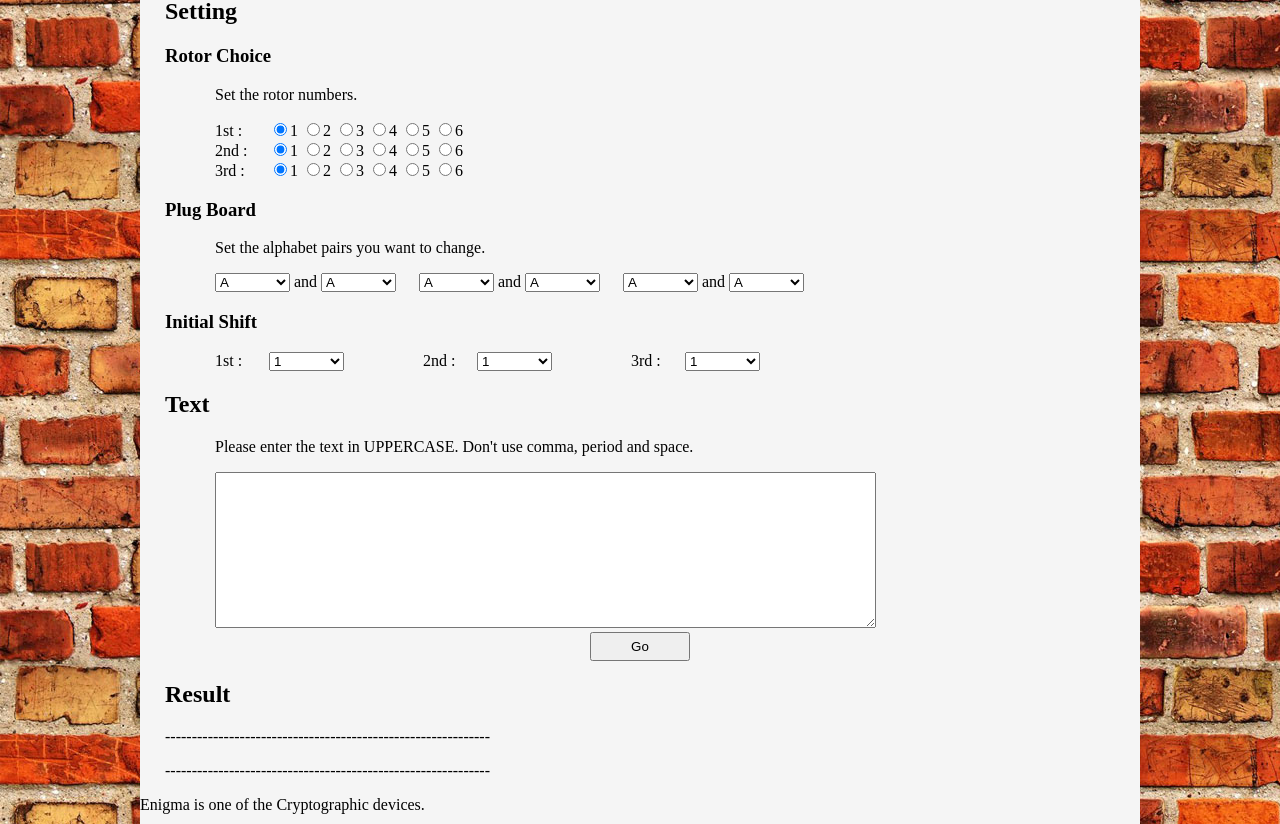
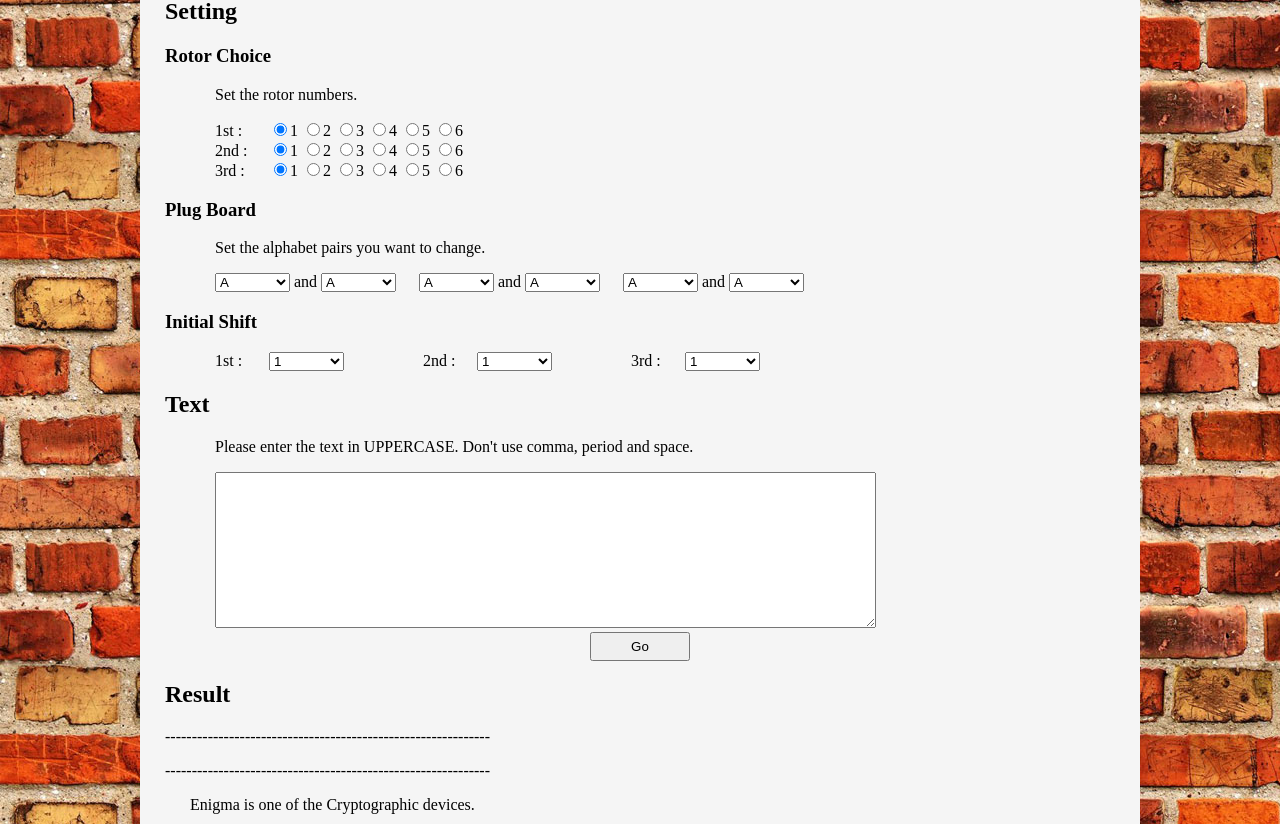
Before and after one commit to R08-program/Enigma-for-Web, a plain HTML site: page index.html in a window 1280 px wide. Shown: the part 128-952 px from the top of the page. Drawn offline with Linux system fonts and the light colour scheme.

Commit message:
second commit
I changed HTML file.

```diff
--- a/style.css
+++ b/style.css
@@ -11,7 +11,7 @@ header{
     margin-left : auto;
 }
 .Heading{
-    width:700px;
+    width:900px;
     margin-right: auto;
     margin-left : 25px;
 }
@@ -21,7 +21,7 @@ header{
     margin-bottom: 0;
 }
 .Subheading{
-    width: 650px;
+    width: 850px;
     margin-right: auto;
     margin-left : 50px;
 }
@@ -63,3 +63,8 @@ header{
 html{
     background-image: url(Brick-Textures_15.jpg);
 }
+.explanation{
+    width: 850px;
+    margin-right: auto;
+    margin-left : 50px;
+}
```
